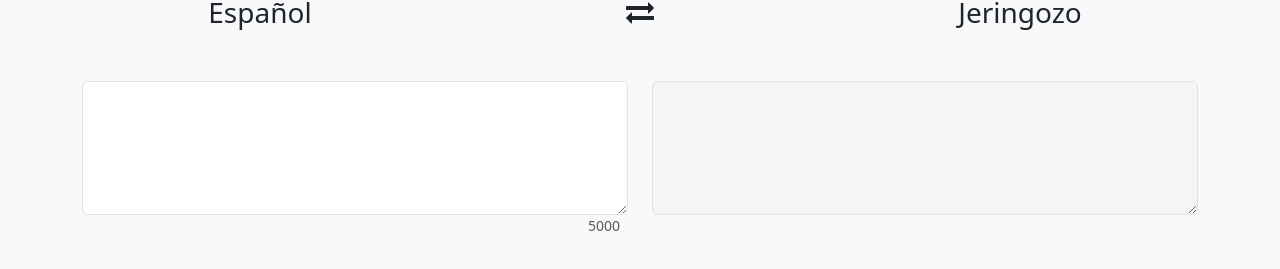
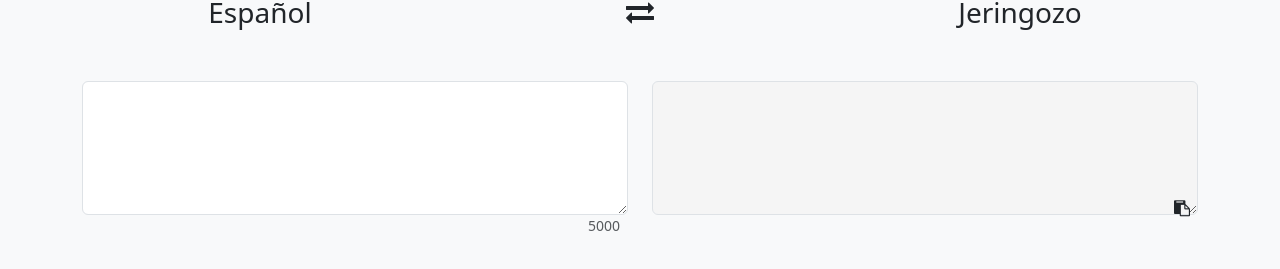
Before and after one commit to pmarino2013/jeringozo_traduc_app, a React (Vite) app: page / in a window 1280 px wide. Shown: the part 115-384 px from the top of the page. Built offline with nearby package versions, Linux system fonts and the light colour scheme.

Commit message:
Función para guardar en el portapapeles e implementación en el cuadro de texto de jeringozo

```diff
--- a/src/App.jsx
+++ b/src/App.jsx
@@ -1,6 +1,7 @@
 import { useEffect, useState } from "react";
 import NavBarApp from "./components/NavBarApp";
 import { decodificarJeringozo, codificarJeringozo } from "./helpers/traducir";
+import { copiarPotapapeles } from "./helpers/portapapeles";
 import "./css/traductor.css";
 
 function App() {
@@ -74,7 +75,7 @@ function App() {
               </small>
             </div>
           </div>
-          <div className="col-12 col-md-6 mb-3">
+          <div className="col-12 col-md-6 mb-3 position-relative">
             <textarea
               className="form-control text-area-traduc"
               rows="5"
@@ -84,14 +85,17 @@ function App() {
               value={textJeringozo}
               onChange={(e) => setTextJeringozo(e.target.value)}
             ></textarea>
+            <div className="overlay">
+              <i
+                onClick={() => copiarPotapapeles(textJeringozo)}
+                className="fa fa-clipboard"
+                aria-hidden="true"
+              ></i>
+            </div>
           </div>
         </div>
         <div className="row">
-          <div className="col">
-            {/* <button className="btn btn-warning" onClick={traducirAJeringozo}>
-              click me
-            </button> */}
-          </div>
+          <div className="col"></div>
         </div>
       </div>
     </>
--- a/src/css/traductor.css
+++ b/src/css/traductor.css
@@ -1,3 +1,14 @@
 .text-area-traduc {
   background-color: #f5f5f5;
 }
+
+.overlay {
+  position: absolute;
+  inset: 20px;
+  display: flex;
+  justify-content: end;
+  align-items: end;
+  & i {
+    cursor: pointer;
+  }
+}
--- /dev/null
+++ b/src/helpers/portapapeles.js
@@ -0,0 +1,8 @@
+export const copiarPotapapeles = async (texto) => {
+  try {
+    await navigator.clipboard.writeText(texto);
+    console.log("Texto copiado al portapapeles");
+  } catch (err) {
+    console.error("Error al copiar al portapapeles:", err);
+  }
+};
```
